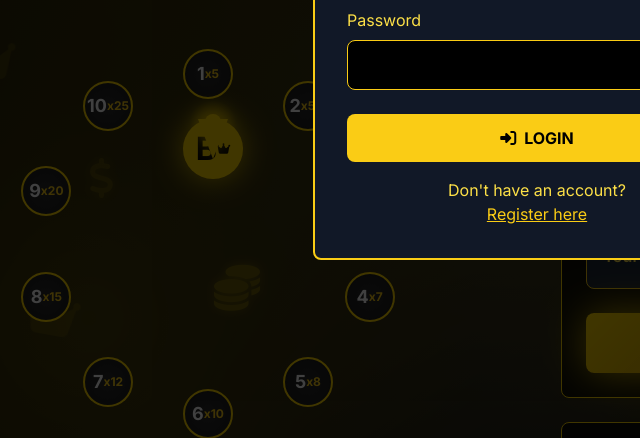
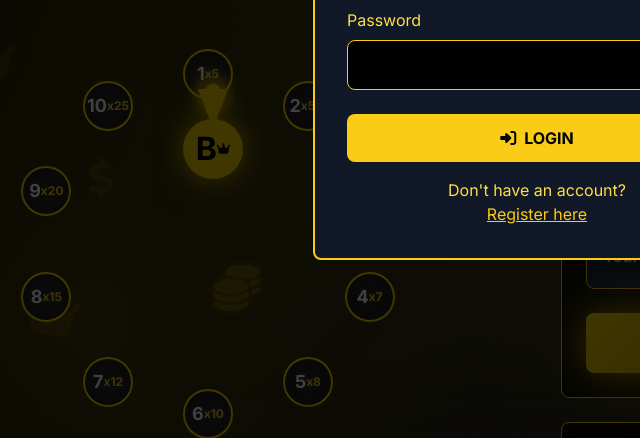
Before and after one commit to Baffoe-Bonny/Bonnysino, a website: page index.html in a window 1280 px wide. Shown: the part 362-800 px from the top of the page, 103-743 px from the left. Drawn offline with nearby package versions, Linux system fonts and the light colour scheme.

Commit message:
Fix wheel pointer positioning - move pointer on top of wheel

```diff
--- a/index.html
+++ b/index.html
@@ -47,6 +47,7 @@
             width: min(300px, 90vw);
             height: min(300px, 90vw);
             margin: 0 auto;
+            z-index: 1;
         }
 
         .wheel-number {
@@ -115,7 +116,7 @@
 
         .wheel-pointer {
             position: absolute;
-            top: 20px;
+            top: -10px;
             left: 50%;
             transform: translateX(-50%);
             width: 0;
@@ -124,7 +125,7 @@
             border-right: 15px solid transparent;
             border-top: 40px solid var(--gold);
             filter: drop-shadow(0 0 10px rgba(255, 215, 0, 0.8));
-            z-index: 10;
+            z-index: 100;
         }
 
         .wheel-pointer::before {
@@ -141,7 +142,7 @@
 
         .wheel-pointer-glow {
             position: absolute;
-            top: 5px;
+            top: -25px;
             left: 50%;
             transform: translateX(-50%);
             width: 40px;
@@ -149,7 +150,7 @@
             background: radial-gradient(circle, rgba(255, 215, 0, 0.6) 0%, transparent 70%);
             border-radius: 50%;
             animation: pointerGlow 2s ease-in-out infinite;
-            z-index: 9;
+            z-index: 99;
         }
 
         @keyframes pointerGlow {
```
